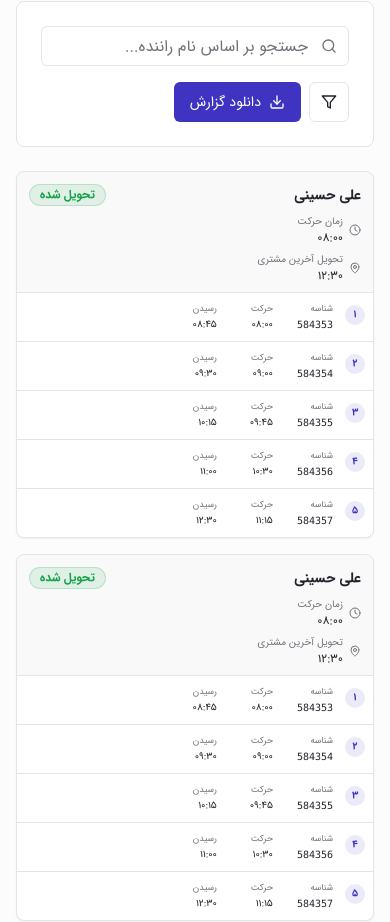
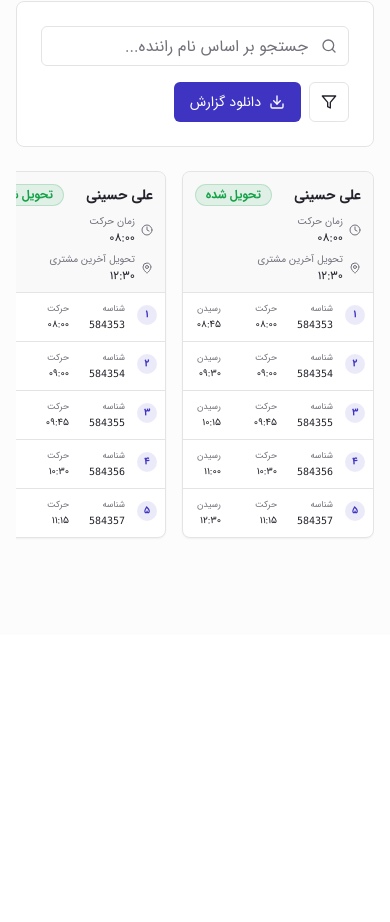
Before and after one commit to omidghane/link-page-craft, a React (Vite) app: page /dashboard in a window 390 px wide. Shown: the part 1056-1978 px from the top of the page. After the commit the page ends 1691 px from the top, so only its background shows below. Built offline with nearby package versions, Linux system fonts and the light colour scheme.

Commit message:
Refactor driver cards to scroll horizontally

```diff
--- a/src/pages/Dashboard.tsx
+++ b/src/pages/Dashboard.tsx
@@ -171,10 +171,10 @@ const Dashboard = () => {
         </div>
 
         {/* Driver Route Cards */}
-        <div className="grid grid-cols-1 md:grid-cols-3 lg:grid-cols-6 gap-4">
+        <div className="flex gap-4 overflow-x-auto pb-4">
           {driverRoutes.map((route, index) => (
+            <div key={index} className="flex-shrink-0 w-48">
               <DriverRouteCard
-              key={index}
                 driverName={route.driverName}
                 departureTime={route.departureTime}
                 lastDeliveryTime={route.lastDeliveryTime}
@@ -182,6 +182,7 @@ const Dashboard = () => {
                 statusText={route.statusText}
                 stops={route.stops}
               />
+            </div>
           ))}
         </div>
       </main>
```
Lines whose indentation alone changed are shown as unchanged.
